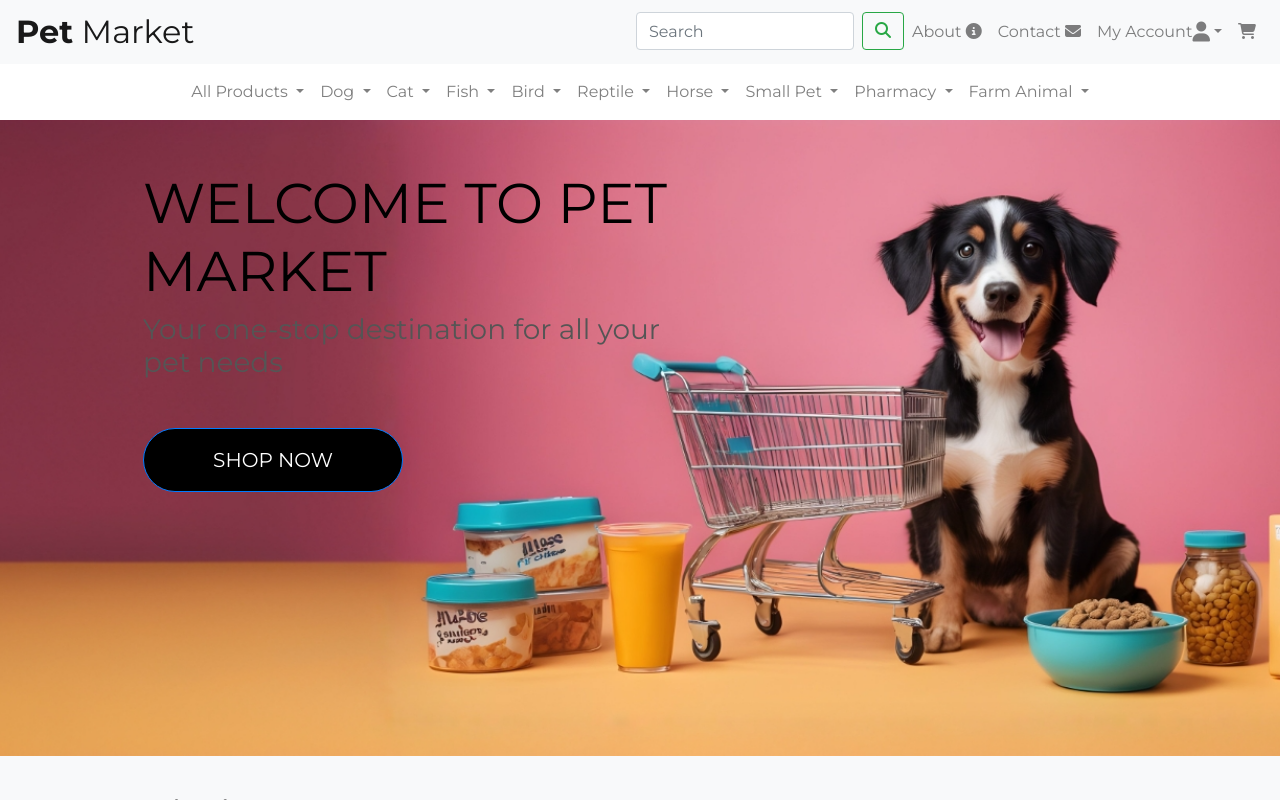
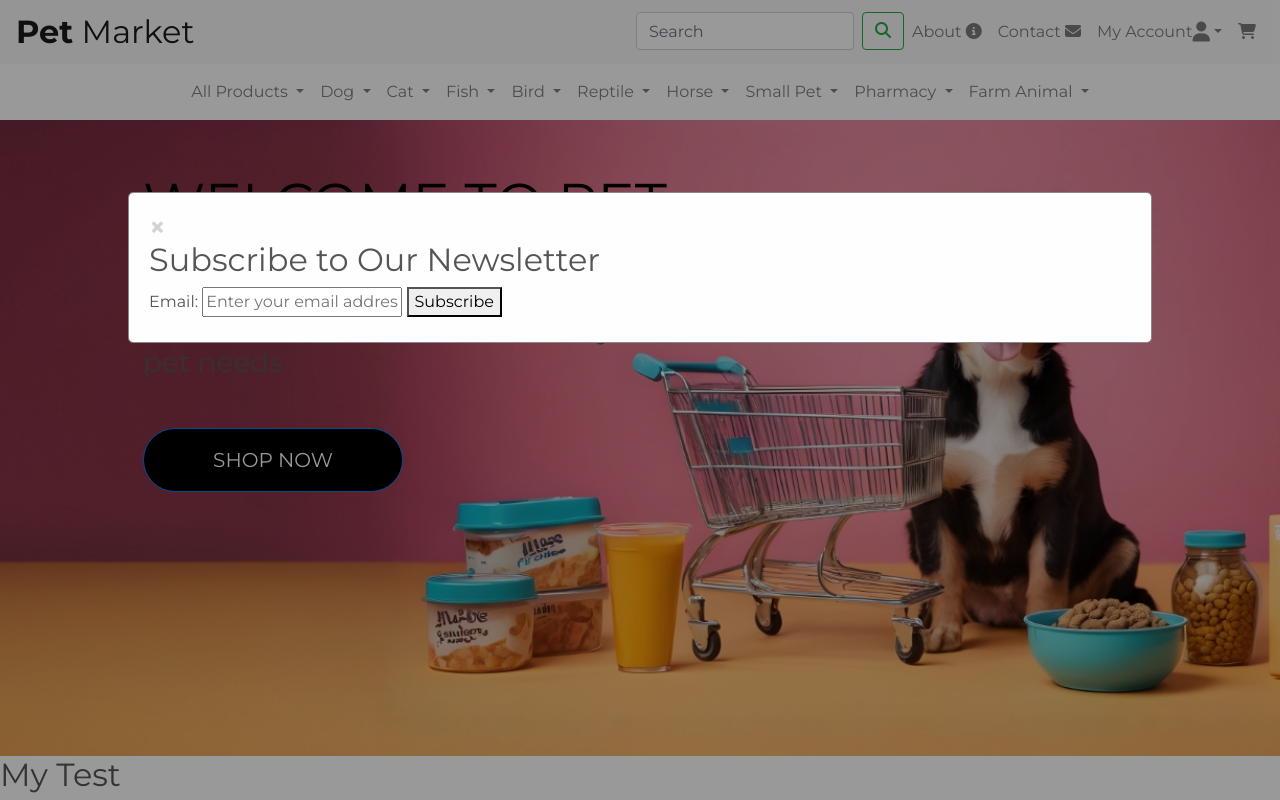
Before and after one commit to hpatnadeeshan/Milestone-4, a Django app: page / in a window 1280 px wide. Run offline with Django 3.2, Linux system fonts and the light colour scheme; some libraries are stand-ins or nearby versions.

Commit message:
go back to old code for modal

```diff
--- a/home/templates/home/index.html
+++ b/home/templates/home/index.html
@@ -28,29 +28,19 @@
 
 {% block content %}
 {{ block.super }}
-<div class="modal fade" id="myModal" tabindex="-1" role="dialog" aria-labelledby="Newsletter" aria-hidden="true">
-    <div class="modal-dialog" role="document">
-      <div class="modal-content">
-        <div class="modal-header">
-          <h5 class="modal-title" id="Newsletter">Subscribe to Our Newsletter</h5>
-          <button type="button" class="close" data-dismiss="modal" aria-label="Close">
-            <span aria-hidden="true">&times;</span>
-          </button>
-        </div>
-        <div class="modal-body">
-          <form id="subscriptionForm" method="post" action="{% url 'subscribe_newsletter' %}">
+<h2 class="logo-font mb-4">My Test</h2>
+<div id="myModal" class="modal">
+    <div class="modal-content">
+        <span class="close">&times;</span>
+        <h2>Subscribe to Our Newsletter</h2>
+        <form id="subscriptionForm" method="post" action="{% url 'subscribe_newsletter' %}">
             {% csrf_token %}
-            <div class="form-group">
-              <label for="email">Email:</label>
-              <input type="email" class="form-control" id="email" name="email" placeholder="Email Address" required>
-            </div>
-            <button type="submit" class="btn btn-primary">Subscribe</button>
-          </form>
-        </div>
-      </div>
+            <label for="email">Email:</label>
+            <input type="email" id="email" name="email" placeholder="Enter your email address" required>
+            <button type="submit">Subscribe</button>
+        </form>
     </div>
-  </div>
-
+</div>
 {% endblock %}
 
 {% block postloadjs %}
```
